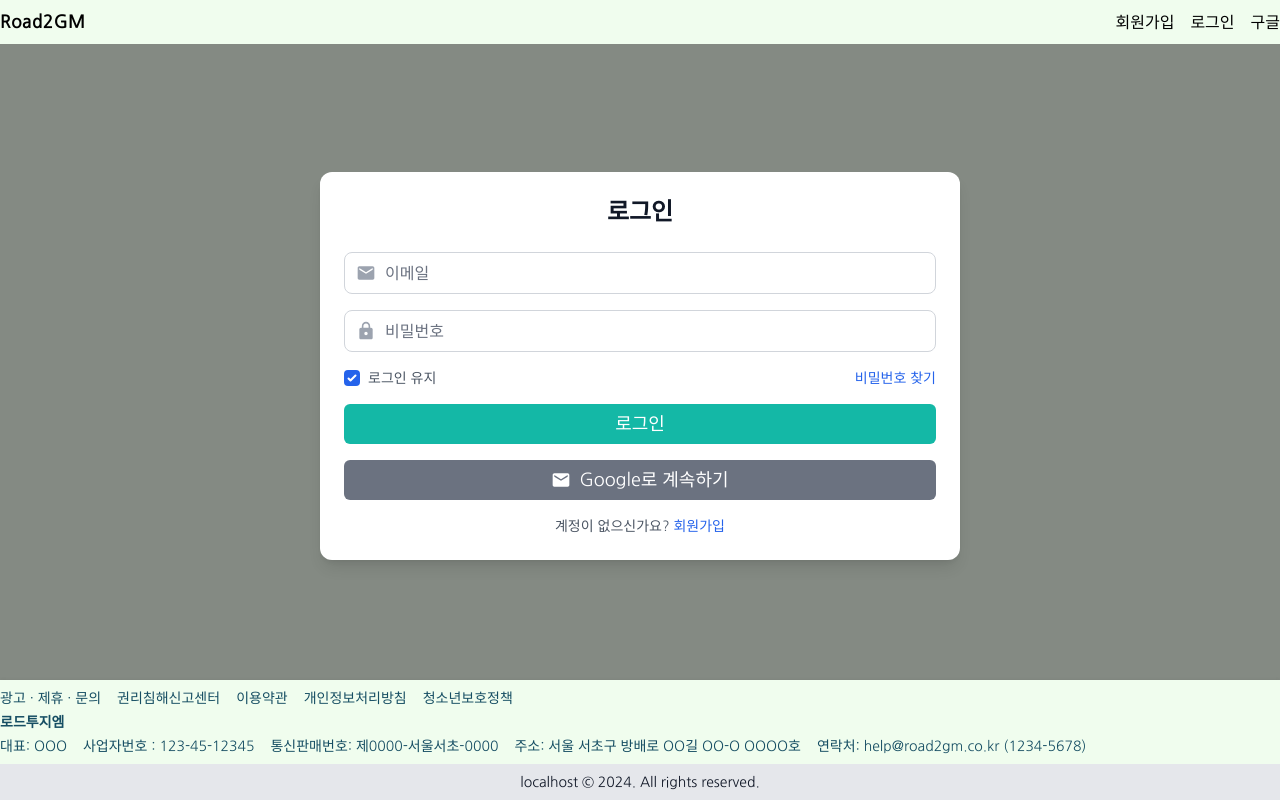
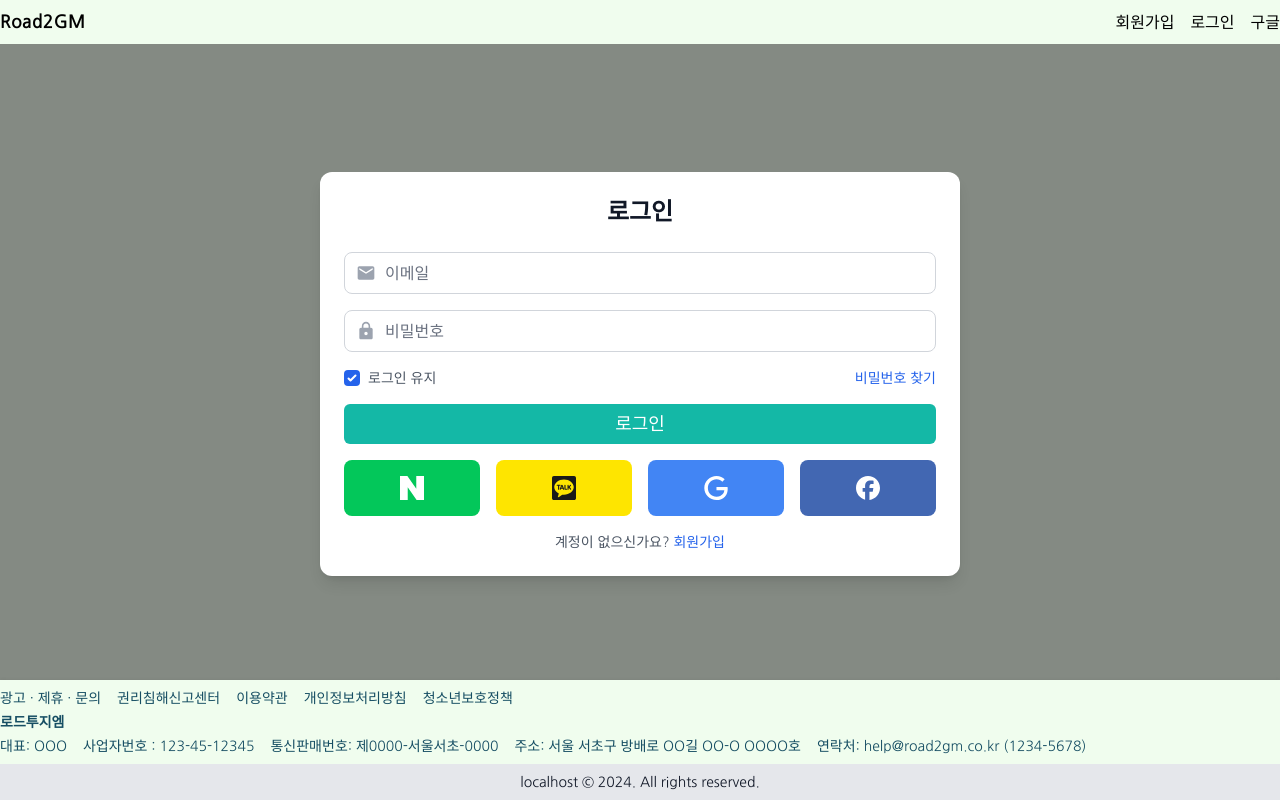
Before and after one commit to mairoo/road2gm-react, a React app: page /auth/login in a window 1280 px wide. Built offline with nearby package versions, Linux system fonts and the light colour scheme.

Commit message:
social buttons

```diff
--- a/src/pages/auth/LoginPage.tsx
+++ b/src/pages/auth/LoginPage.tsx
@@ -2,6 +2,7 @@ import { yupResolver } from "@hookform/resolvers/yup";
 import React from "react";
 import { useForm } from "react-hook-form";
 import { MdLock, MdMail } from "react-icons/md";
+import { SiFacebook, SiGoogle, SiKakaotalk, SiNaver } from "react-icons/si";
 import * as yup from "yup";
 
 import { useSignInMutation } from "../../store/apis/authApi";
@@ -32,14 +33,6 @@ const schema = yup.object().shape({
     .matches(
       /^(?=.*[a-z])(?=.*[A-Z])(?=.*\d)(?=.*[@$!%*?&#^()_\-+])[A-Za-z\d@$!%*?&#^()_\-+]+$/,
       "비밀번호는 소문자, 대문자, 숫자, 특수문자(@$!%*?&#^()_-+)를 모두 포함해야 합니다.",
-      // 비밀번호 제외 특수문자
-      //
-      // ' " (따옴표): SQL 인젝션 위험
-      // \ (백슬래시): 이스케이프 문자로 인한 문제
-      // ; (세미콜론): SQL 인젝션 위험
-      // < > (꺾쇠 괄호): XSS 공격 위험
-      // | (파이프): 명령어 인젝션 위험
-      // ` (백틱): 명령어 인젝션 위험
     ),
   rememberMe: yup.boolean().required().default(true),
 });
@@ -84,6 +77,18 @@ const LoginPage = () => {
       console.error("Failed to login:", err);
     }
   };
+
+  const socialLogins = [
+    { icon: SiNaver, bg: "#03C75A", label: "네이버 로그인" },
+    {
+      icon: SiKakaotalk,
+      bg: "#FEE500",
+      label: "카카오 로그인",
+      textColor: "#191919",
+    },
+    { icon: SiGoogle, bg: "#4285F4", label: "구글 로그인" },
+    { icon: SiFacebook, bg: "#4267B2", label: "페이스북 로그인" },
+  ];
 
   // 10. 헬퍼 함수
   // 11. 렌더 메소드 (renderForm, renderError, renderList 등)
@@ -139,16 +144,22 @@ const LoginPage = () => {
               로그인
             </Button>
 
-            <Button
-              preset="secondary"
-              fullWidth={true}
-              size="large"
-              rounded="medium"
-              className="flex items-center justify-center gap-2"
-            >
-              <MdMail className="h-5 w-5" />
-              Google로 계속하기
-            </Button>
+            <div className="grid grid-cols-4 gap-4">
+              {socialLogins.map(({ icon: Icon, bg, label, textColor }) => (
+                <button
+                  key={label}
+                  type="button"
+                  className="flex items-center justify-center p-4 rounded-lg transition-transform hover:scale-105 focus:outline-none focus:ring-2 focus:ring-offset-2 focus:ring-gray-500"
+                  style={{ backgroundColor: bg }}
+                  aria-label={label}
+                >
+                  <Icon
+                    className="h-6 w-6"
+                    style={{ color: textColor || "#ffffff" }}
+                  />
+                </button>
+              ))}
+            </div>
 
             <div className="text-center text-sm text-gray-600">
               계정이 없으신가요?{" "}
```
